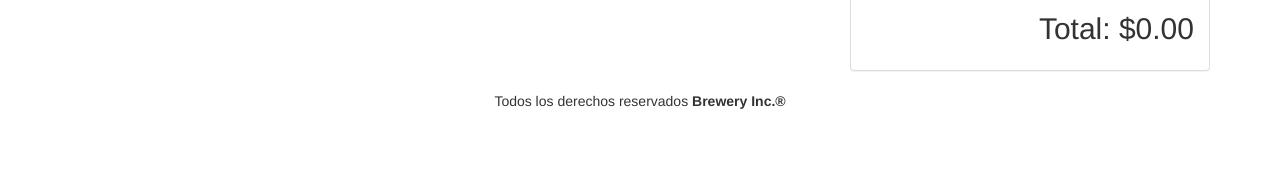
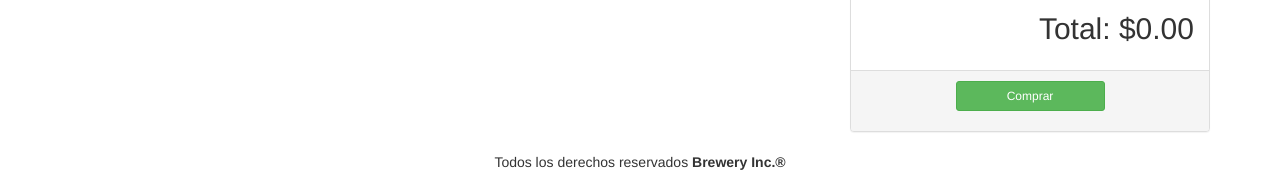
Before and after one commit to Unicen/Angular2-Seminario, an Angular app in the folder Brewery/: page / in a window 1280 px wide. Shown: the part 175-356 px from the top of the page. Built offline with nearby package versions, Linux system fonts and the light colour scheme; no server answers.

Commit message:
feature realizar compra
funcionando a la perfeccion

```diff
--- a/Brewery/src/app/cart.service.ts
+++ b/Brewery/src/app/cart.service.ts
@@ -1,8 +1,10 @@
+
 import { Injectable } from '@angular/core';
 import { Http } from '@angular/http';
 import { Beer } from './beer-list/beer';
 import 'rxjs/add/operator/map';
 import {BehaviorSubject, Observable} from "rxjs";
+import { Headers, RequestOptions } from '@angular/http';
 
 @Injectable()
 export class CartService {
@@ -12,7 +14,7 @@ export class CartService {
   public items: Observable<Beer[]> = this._itemsSubject.asObservable();
 
 
-  constructor() { }
+  constructor(private http: Http) { }
 
   addToCart(beer: Beer) {
 
@@ -42,10 +44,10 @@ export class CartService {
     return this._items;
   }
 
- // realizarCompra(){
-  // let headers = new Headers ({ 'Content-Type': 'application/json' });
-  // let options = new RequestOptions({ headers: headers, method: "post" });
+  hacerCompra(cart){
+     let headers = new Headers({ 'Content-Type': 'application/json' });
+     let options = new RequestOptions({ headers: headers });
+     return this.http.post("https://breweryapp.firebaseio.com/carts.json", JSON.stringify(cart), options);
+   }
 
-   //this.http.post('https://compra-812c2.firebaseio.com/')
-// }
 }
--- a/Brewery/src/app/cart/cart.component.html
+++ b/Brewery/src/app/cart/cart.component.html
@@ -19,4 +19,19 @@
     </table>
     <h2 class="text-right">Total: {{total()| currency:'USD':true:'1.2-2'}}</h2>
   </div>
+  <div class="panel-footer">
+
+       <div class="row">
+           <div class="col-md-3">
+           </div>
+           <div class="col-md-6">
+
+             <button type="button" class="btn btn-success btn-sm btn-block" (click)="hacerCompra(beers)">Comprar</button>
+
+           </div>
+           <div class="col-md-3">
+           </div>
+         </div>
+         <h4>{{mensaje}}</h4>
+ </div>
 </div>
--- a/Brewery/src/app/cart/cart.component.ts
+++ b/Brewery/src/app/cart/cart.component.ts
@@ -9,7 +9,7 @@ import {CartService} from "../cart.service";
 export class CartComponent implements OnInit {
 
   beers = [];
-
+  mensaje = '';
   constructor(private cartService: CartService) {
   }
 
@@ -31,4 +31,18 @@ export class CartComponent implements OnInit {
     return total
   }
 
+  hacerCompra(cart){
+     if(this.beers.length > 0){
+       this.cartService.hacerCompra(cart).subscribe(()=>{
+         this.beers = [];
+         this.mensaje = "Compra realizada";
+       });
+
+     };
+     if(this.beers.length<=0){
+       this.mensaje = "El carrito esta vacio";
+     }
+
+
+   }
 }
```
